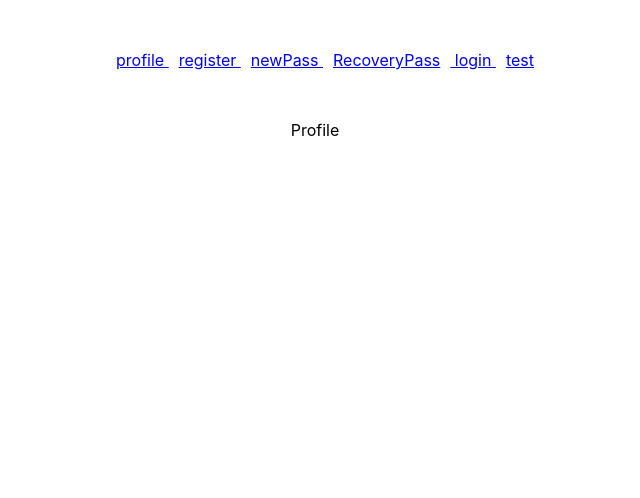
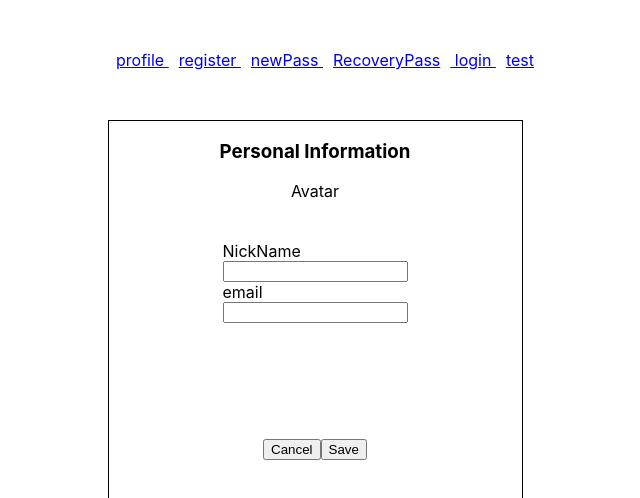
Before and after one commit to zariuz/dz-friday, a React (Create React App) app: page / in a window 1280 px wide. Shown: the top 498 px of the page, without its empty margins (325-965 px from the left). Built offline with nearby package versions, Linux system fonts and the light colour scheme.

Commit message:
Add some jsx

```diff
--- /dev/null
+++ b/src/components/Profile.module.css
@@ -0,0 +1,31 @@
+.profileBlock {
+    border: 1px solid black;
+
+    width: 413px;
+    height: 540px;
+    margin: 0 auto;
+
+    display: flex;
+    flex-direction: column;
+    align-items: center;
+}
+
+.avatar{
+    padding-bottom: 40px;
+}
+
+.date{
+    display: flex;
+    flex-direction: column;
+    align-items: flex-start;
+
+    margin-bottom: 115px;
+}
+
+.description{
+
+}
+
+.buttons {
+    cursor: pointer;
+}
--- a/src/components/Profile.tsx
+++ b/src/components/Profile.tsx
@@ -1,3 +1,31 @@
+import React from "react";
+import s from './Profile.module.css'
+
 export const Profile = () => {
-    return <div>Profile</div>
+    return (
+        <div className={s.profileBlock}>
+
+            <h3>Personal Information</h3>
+
+            <div className={s.avatar}>Avatar</div>
+
+            <div className={s.date}>
+
+                <span className={s.description}>NickName</span>
+                <input/>
+
+                <span className={s.description}>email</span>
+                <input/>
+
+            </div>
+
+            <div className={s.buttons}>
+                <button>Cancel</button>
+                <button>Save</button>
+            </div>
+
+
+        </div>
+
+    )
 }
```
